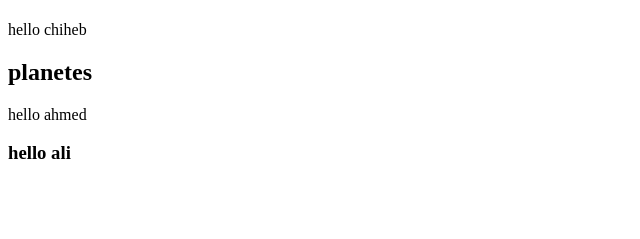
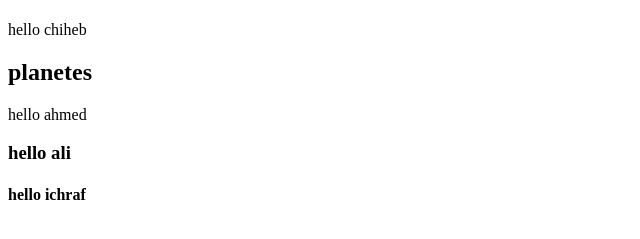
Before and after one commit to mannai91/formation-git-mastering, a plain HTML site: page index.html in a window 1280 px wide. Shown: the part 59-298 px from the top of the page, without its empty margins (0-640 px from the left). Drawn offline with Linux system fonts and the light colour scheme.

Commit message:
hello ichraf
hello ichraf

```diff
--- a/index.html
+++ b/index.html
@@ -14,6 +14,7 @@
             hello ahmed
         </di>
         <h3>hello ali</h3>
+        <h4>hello ichraf</h4>
     </div>
 </body>
 </html>
```
